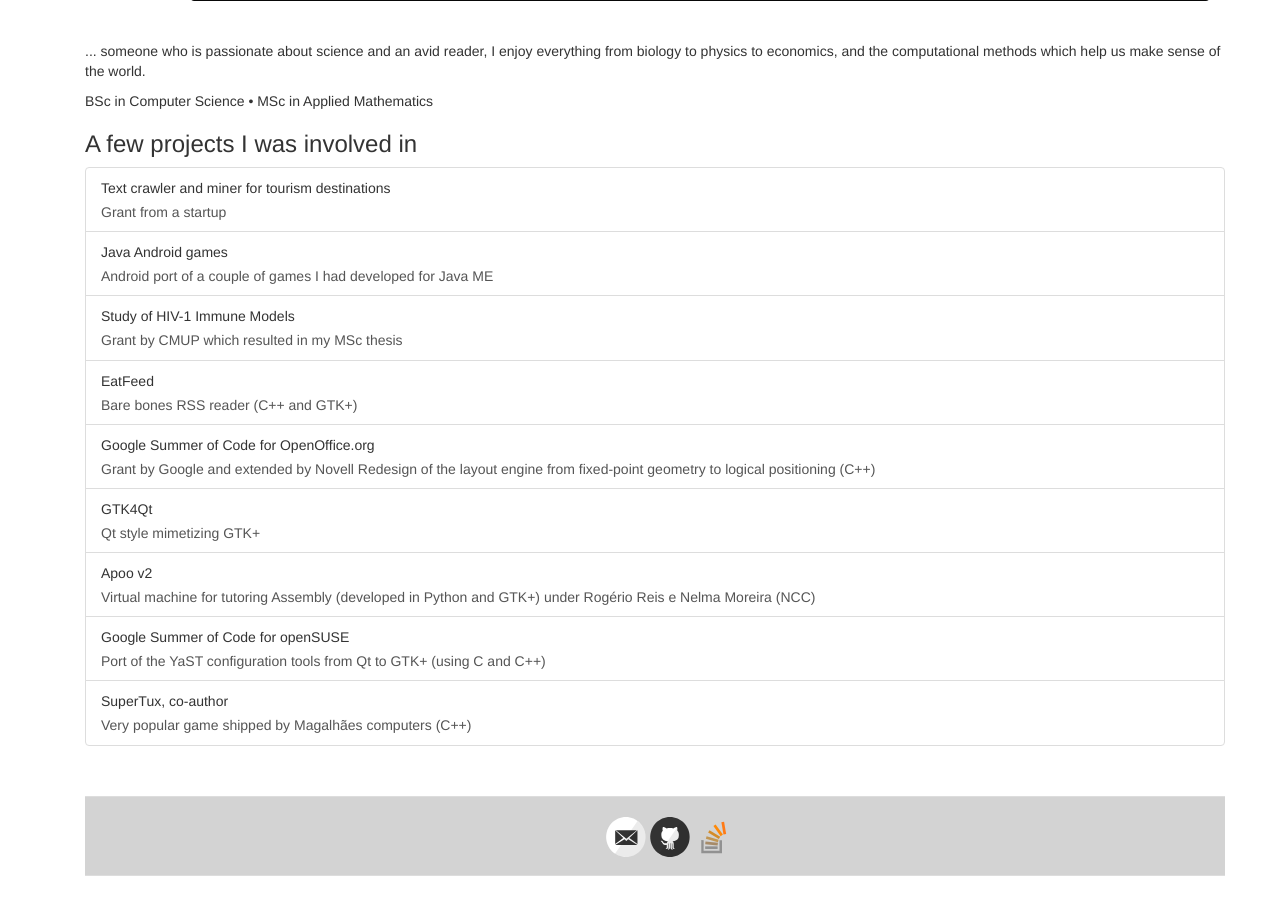
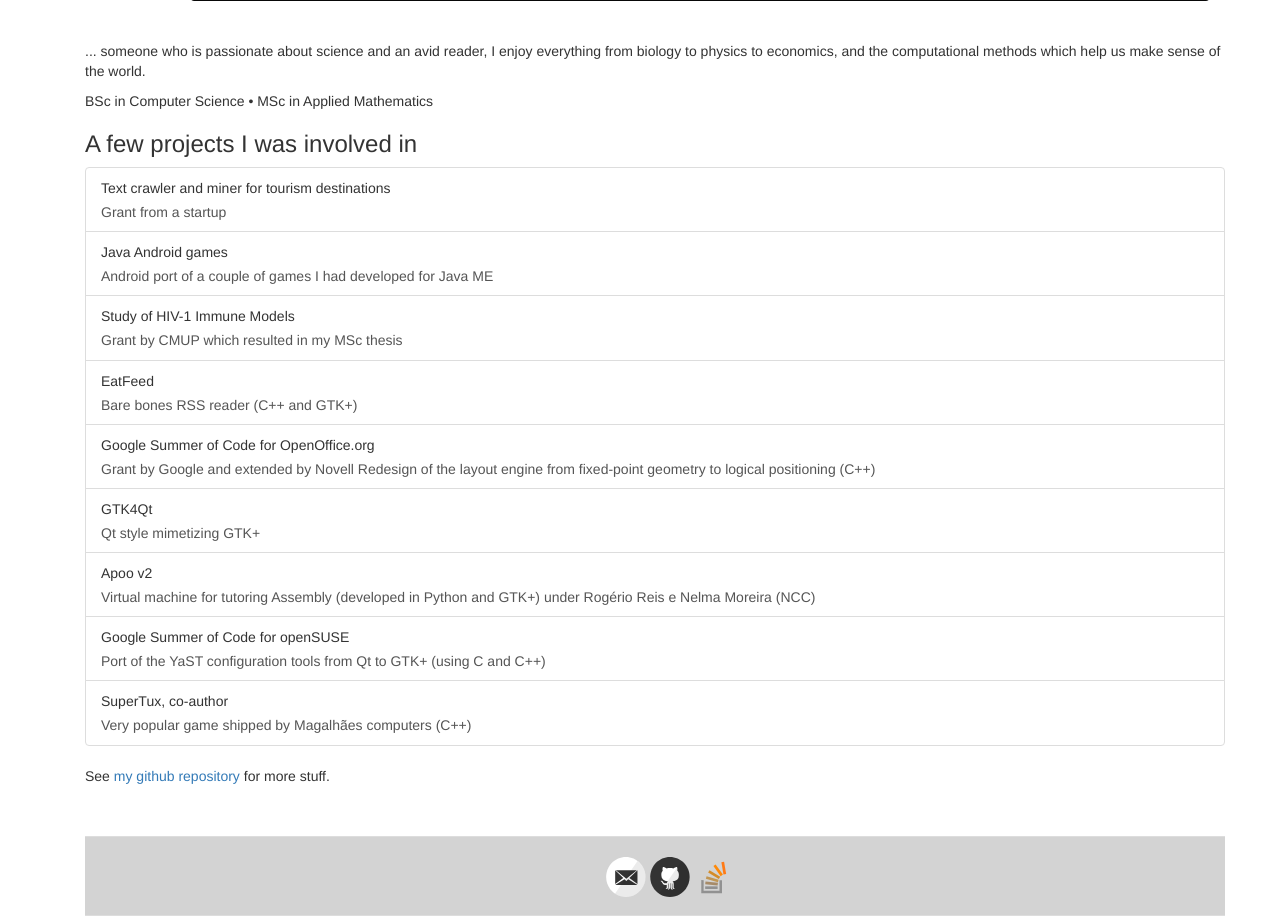
Before and after one commit to rpmcruz/rpmcruz.github.io, a Jekyll site: the page built from index.html, in a window 1280 px wide, cut to the strip 129-1051 px from the top of the page. Built offline with Jekyll 4.4.1, drawn with Linux system fonts in a browser that asks for light colours; before the commit the page ends 1011 px from its top, so only the background shows below that.

Commit message:
Added explicit link to github repository.

```diff
--- a/index.html
+++ b/index.html
@@ -50,3 +50,5 @@ Redesign of the layout engine from fixed-point geometry to logical positioning (
 <p class="list-group-item-text">Very popular game shipped by Magalhães computers (C++)</p>
 </a>
 </div>
+
+<p>See <a href="https://github.com/rpmcruz?tab=repositories">my github repository</a> for more stuff.</p>
```
